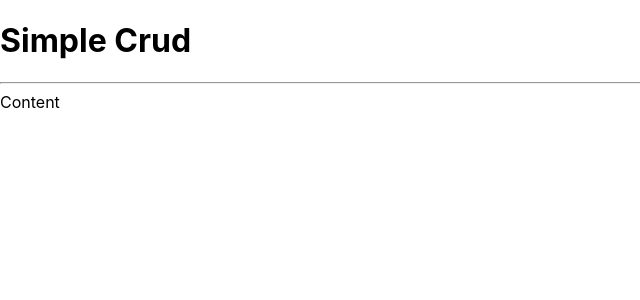
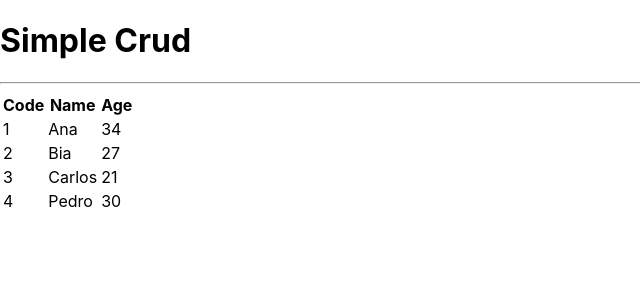
Before and after one commit to Matheus351/simpleCrud-nextjs-typescript, a Next.js app in the folder nextjs-crud/: page / in a window 1280 px wide. Shown: the top 300 px of the page, without its empty margins (0-640 px from the left). Built offline with nearby package versions, Linux system fonts and the light colour scheme.

Commit message:
renomeando props e definindo classe Table

```diff
--- /dev/null
+++ b/nextjs-crud/src/components/Table.tsx
@@ -0,0 +1,42 @@
+import Client from "../core/Client"
+
+interface TableProps{
+    clients:Client[]
+}
+export default function Table(props:TableProps){
+
+    function renderHeader(){
+
+        return(
+            <tr>
+            <th>Code</th>
+            <th>Name</th>
+            <th>Age</th>
+           </tr>
+        )
+
+    }
+
+    function renderData(){
+        return props.clients?.map((client, i)=>{
+            return(
+                <tr key={client.id}>
+                    <td>{client.id}</td>
+                    <td>{client.name}</td>
+                    <td>{client.age}</td>
+                </tr>
+            )
+        })
+    }
+    return(
+
+        <table>
+            <thead>
+             {renderHeader()}
+            </thead>
+            <tbody>
+                {renderData()}
+            </tbody>
+        </table>
+    )
+}
--- a/nextjs-crud/src/core/Client.ts
+++ b/nextjs-crud/src/core/Client.ts
@@ -1,12 +1,12 @@
 
 export default class Client{
     #id:string
-    #nome:string
-    #idade: number
+    #name:string
+    #age: number
 
-    constructor(nome:string, idade:number, id:string=null){
-      this.#nome=nome
-      this.#idade=idade
+    constructor(name:string, age:number, id:string=null){
+      this.#name=name
+      this.#age=age
       this.#id=id
     }
 
@@ -18,10 +18,10 @@
     get id(){
         return this.#id
     }
-    get nome(){
-        return this.#nome
+    get name(){
+        return this.#name
     }
-    get idade(){
-        return this.#idade
+    get age(){
+        return this.#age
     }
 }
--- a/nextjs-crud/src/pages/index.tsx
+++ b/nextjs-crud/src/pages/index.tsx
@@ -1,11 +1,21 @@
 import Layout from "../components/Layout"
+import Table from "../components/Table"
+import Client from "../core/Client"
 
 export default function Home() {
+
+  const clients = [
+    new Client('Ana',34,'1'),
+    new Client('Bia',27,'2'),
+    new Client('Carlos',21,'3'),
+    new Client('Pedro',30,'4'),
+  ]
+
   return (
     <div className="flex h-screen justify-center items-center
     bg-gradient-to-r from-blue-500 to-purple-500 text-white">
       <Layout title="Simple Crud">
-        <span>Content</span>
+        <Table clients={clients}></Table>
       </Layout>
     </div>
   )
```
